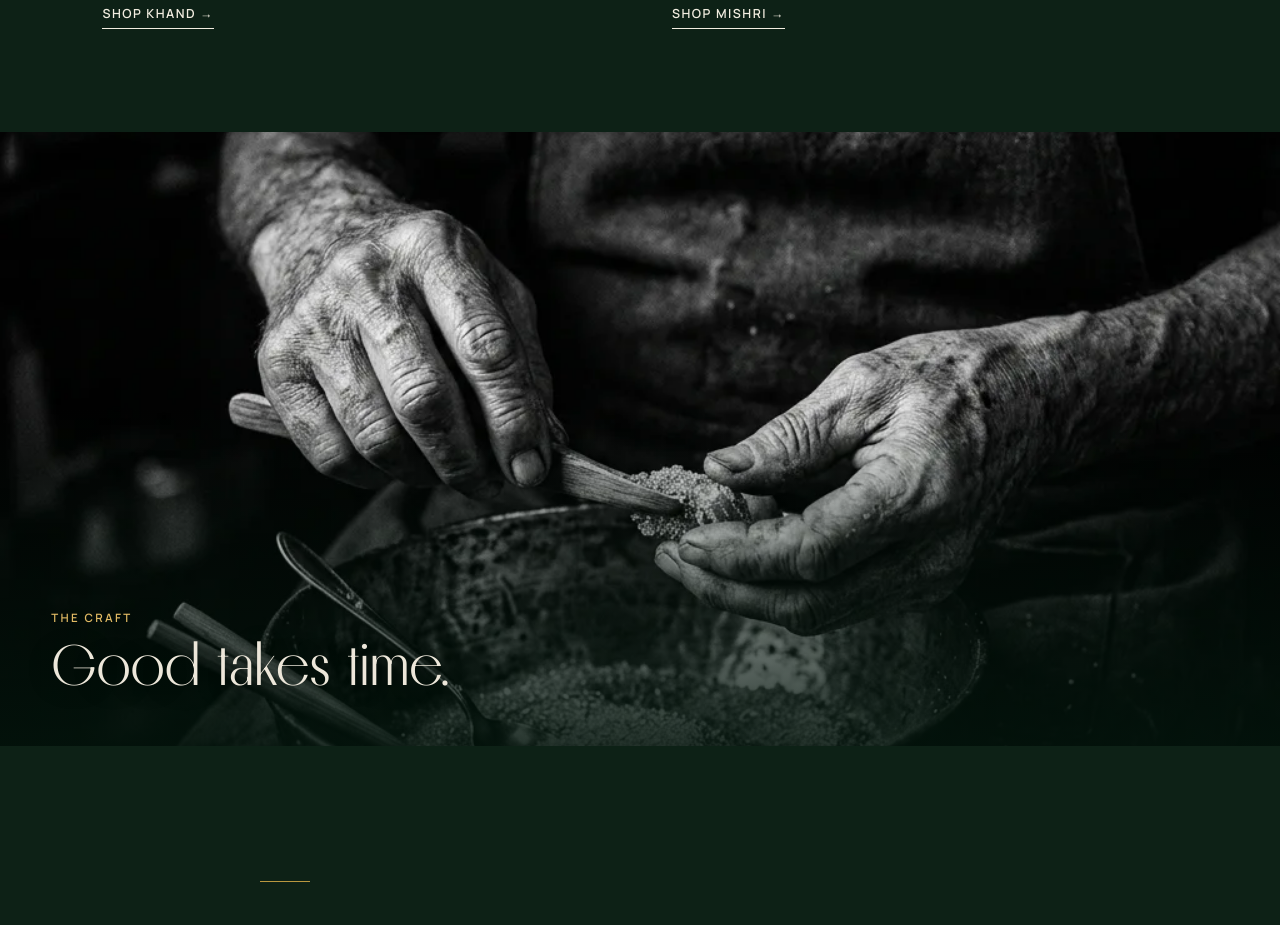
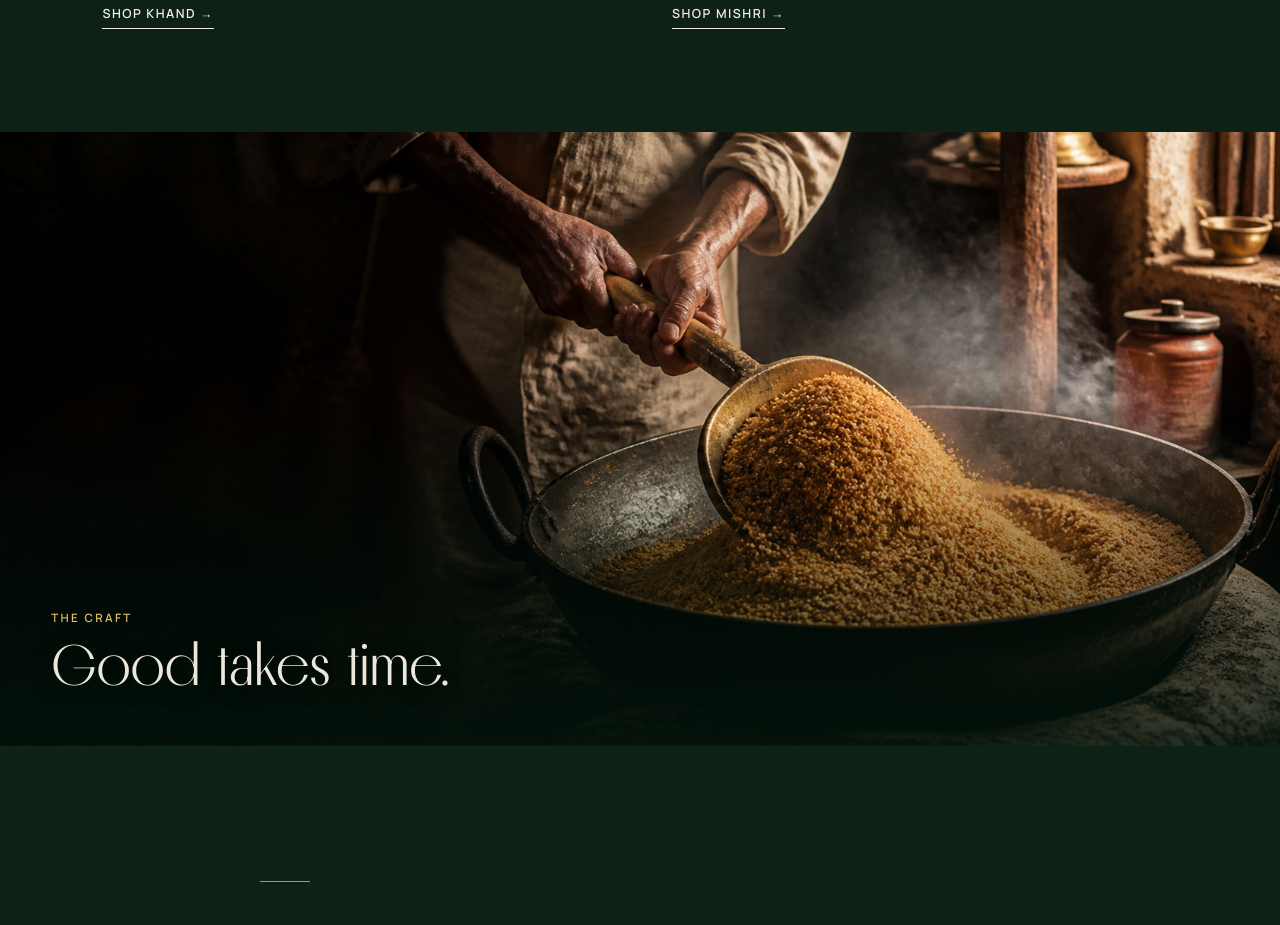
Before and after one commit to singhsaurabhsohan/zucero-website, a Next.js app in the folder storefront/: page / in a window 1280 px wide. Shown: the part 5140-6065 px from the top of the page. Built offline with nearby package versions, Linux system fonts and the light colour scheme.

Commit message:
Refresh Khand craft imagery

```diff
--- a/storefront/components/heritage-sections.tsx
+++ b/storefront/components/heritage-sections.tsx
@@ -26,7 +26,7 @@ export function HeritageSections() {
       </div>
     </section>
     <section id="process" className="heritage-dark heritage-craft">
-      <div className="heritage-panorama"><Image src="/images/artisan_hands.webp" alt="Traditional sugar-making in a brass vessel" fill sizes="100vw" /><div className="section-image-caption"><span>The Craft</span><strong>Good takes time.</strong></div></div>
+      <div className="heritage-panorama"><Image src="/images/khand-craft-artisan-v2.png" alt="An artisan preparing fine Desi Khand in a traditional iron kadai" fill sizes="100vw" /><div className="section-image-caption"><span>The Craft</span><strong>Good takes time.</strong></div></div>
       <div className="heritage-columns heritage-copy-only"><div><span className="heritage-rule" /><p className="heritage-lead">At Zucero, we honour the wisdom of how sweetness was made before shortcuts became the norm.</p><p>Our Khand begins with fresh sugarcane juice and is prepared using time-honoured methods. Traditionally prepared in iron vessels and naturally dried under the sun, it allows time and nature to do their work.</p><p>And then there is our Mishri. Fine threads are carefully positioned to encourage the slow formation of crystals — a meeting of geometry, patience and traditional Indian craft.</p><p>No shortcuts. No unnecessary intervention. Just sugarcane, time, tradition and craft. Because purity isn’t created at the end. It is protected from the beginning.</p></div></div>
       <div className="craft-steps">{[["Source", "Good begins at the source — with carefully selected sugarcane, chosen for its natural character and quality."], ["Purify", "Traditionally clarified using natural ingredients to remove unwanted impurities while preserving its natural character."], ["Crystallise", "Slowly transformed into crystals through the art of traditional craftsmanship."], ["Deliver", "Carefully packed and prepared to bring Zucero to your home."]].map(([title, copy], i) => <article key={title}><span className="eyebrow">0{i + 1}</span><h3>{title}</h3><p>{copy}</p></article>)}</div>
     </section>
```
Also changed, not shown: storefront/public/images/khand-craft-artisan-v2.png (added).
